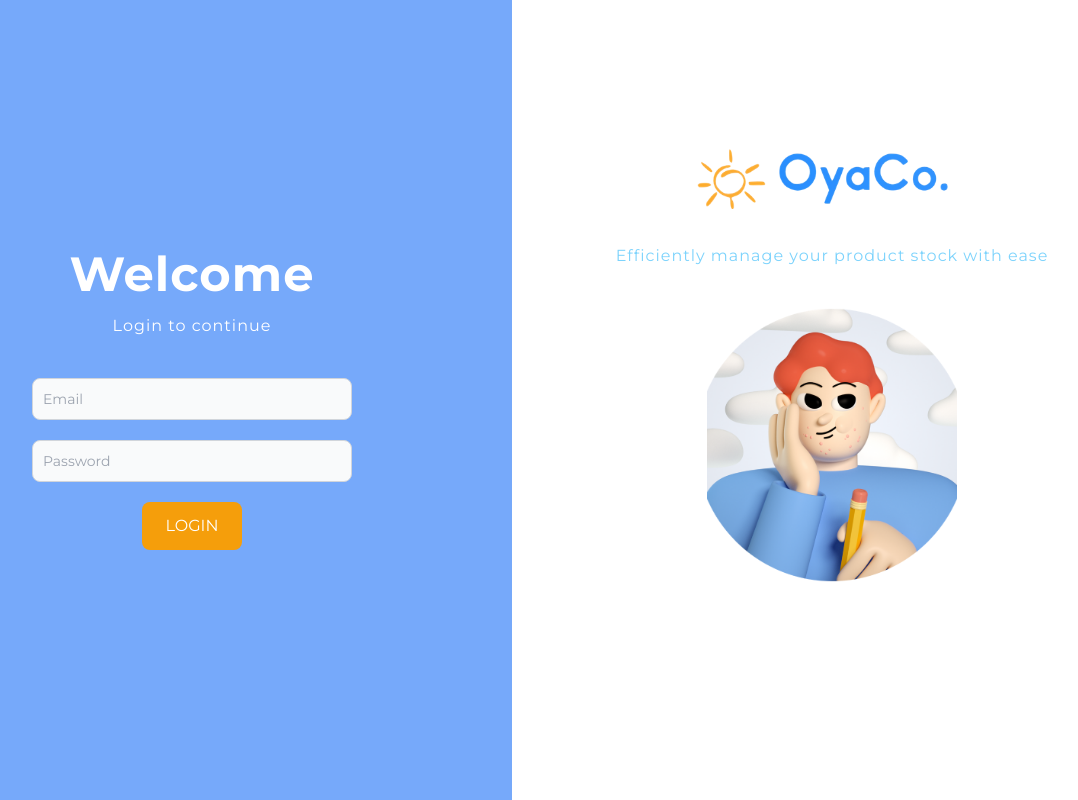
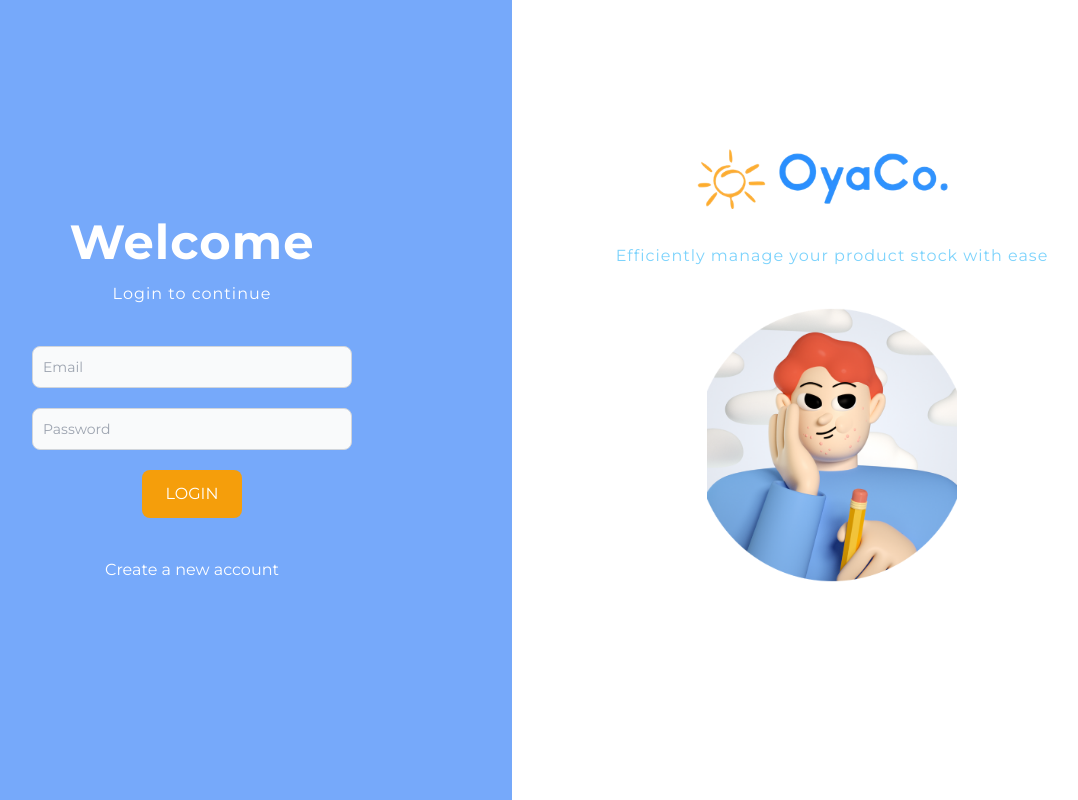
Before and after one commit to Oyaco-Group/oyaco-front-end, a Next.js app: page /login in a window 1280 px wide. Shown: the whole page, without its empty margins (128-1206 px from the left). Built offline with nearby package versions, Linux system fonts and the light colour scheme.

Commit message:
Perf: add link create a new account

```diff
--- a/src/context/auth-context.js
+++ b/src/context/auth-context.js
@@ -6,7 +6,6 @@ export const AuthProvider = ({ children }) => {
   const [user, setUser] = useState(null);
 
   useEffect(() => {
-    // Check local storage for existing token and user data on initial load
     const token = localStorage.getItem("token");
     const userData = localStorage.getItem("user");
     if (token && userData) {
--- a/src/pages/login/index.js
+++ b/src/pages/login/index.js
@@ -1,11 +1,13 @@
+import Link from "next/link";
 import AuthForm from "../../components/style-components/auth/auth-form";
 import AuthImage from "../../components/style-components/auth/auth-image";
 
 const LoginPage = () => {
   return (
     <div className="flex flex-wrap overflow-auto">
-      <div className="flex h-screen w-1/2 items-center justify-center bg-blue-400">
+      <div className="flex flex-col gap-10 text-white h-screen w-1/2 items-center justify-center bg-blue-400">
         <AuthForm type="login" />
+        <Link href="/register">Create a new account</Link>
       </div>
       <AuthImage />
     </div>
```
